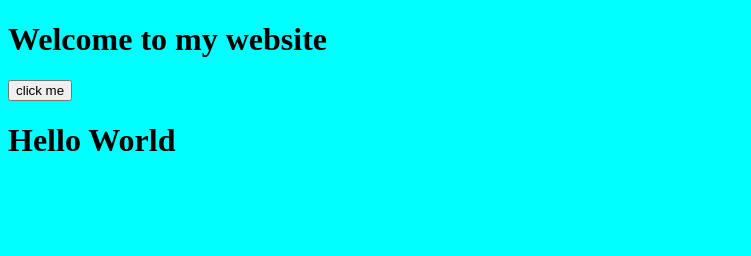
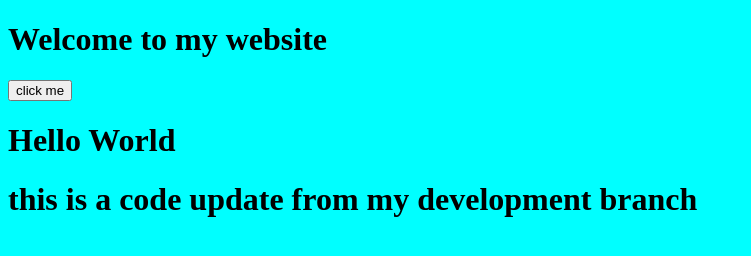
Before and after one commit to LInAlles/My-first-Github-Project, a plain HTML site: page index.html in a window 1280 px wide. Shown: the whole page, without its empty margins (0-751 px from the left). Drawn offline with Linux system fonts and the light colour scheme.

Commit message:
index update

```diff
--- a/index.html
+++ b/index.html
@@ -11,6 +11,7 @@
     <h1 id="demo"> This is my website </h1>
     <button>click me</button>
     <h1>Hello World</h1>
+    <h1>this is a code update from my development branch</h1>
     <script src="main.js"></script>
 </body>
 </html>
```
